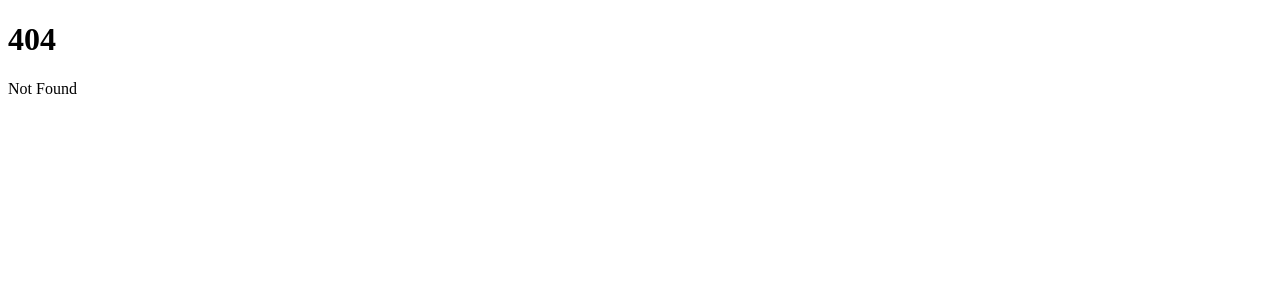
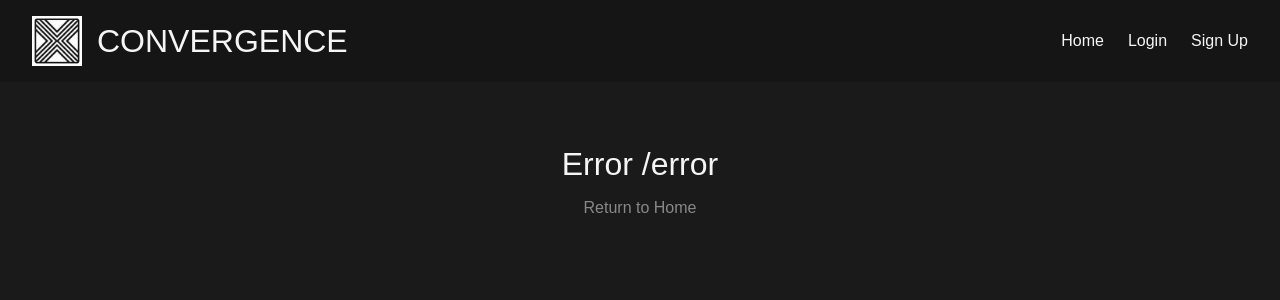
Before and after one commit to sdt6585/convergence, a SvelteKit app: page /error in a window 1280 px wide. Before the commit this address had no page. Shown: the top 300 px of the page. Built offline with nearby package versions, Linux system fonts and the light colour scheme; no server answers.

Commit message:
Github pages and error handling (maybe)

```diff
--- a/package.json
+++ b/package.json
@@ -17,10 +17,13 @@
 	"devDependencies": {
 		"@playwright/test": "^1.49.1",
 		"@sveltejs/adapter-auto": "^6.0.0",
+		"@sveltejs/adapter-static": "^3.0.8",
 		"@sveltejs/kit": "^2.16.0",
 		"@sveltejs/vite-plugin-svelte": "^5.0.0",
 		"@testing-library/jest-dom": "^6.6.3",
 		"@testing-library/svelte": "^5.2.4",
+		"cross-env": "^7.0.3",
+		"gh-pages": "^6.3.0",
 		"jsdom": "^26.0.0",
 		"svelte": "^5.0.0",
 		"svelte-check": "^4.0.0",
--- a/src/routes/(app)/+layout@.svelte
+++ b/src/routes/(app)/+layout@.svelte
@@ -5,18 +5,18 @@
 
   //Check if we're logged in or not
   const supabase = createClient(PUBLIC_SUPABASE_URL, PUBLIC_SUPABASE_ANON_KEY);
-  let email = $state('');
+  let email = $state();
   let test = $state('');
   (async function () {
     let user = await supabase.auth.getUser();
     email = user?.data?.user?.email;
-    console.log(user?.data?.user?.email);
+
     const { data, error } = await supabase
       .from('Test')
       .select('*')
 
     console.log(data);
-    test = data?.map((item) => item.name).join(', ');
+    test = data?.map((item) => item.name).join(', ') || '';
   })();
 </script>
 
--- a/src/routes/(public)/+layout.svelte
+++ b/src/routes/(public)/+layout.svelte
@@ -1,11 +1,23 @@
 <script>
-  import '../../app.css';
+  // Styles
+  import '../../styles/app.css';
+  // Supabase
   import { createClient } from '@supabase/supabase-js';
   import { PUBLIC_SUPABASE_URL, PUBLIC_SUPABASE_ANON_KEY } from '$env/static/public';
+  // Utility
+  import { getPath } from '../../utils/navigation'
+    import { afterNavigate } from '$app/navigation';
 
   //Check if we're logged in or not
+  var email = $state();
   const supabase = createClient(PUBLIC_SUPABASE_URL, PUBLIC_SUPABASE_ANON_KEY);
-  supabase.auth.getSession()
+  async function checkAuth () {
+    let userResponse = await supabase.auth.getUser();
+    email = userResponse?.data?.user?.email || false;
+  };
+  afterNavigate(checkAuth);
+
+
 </script>
 
 <div class="app">
@@ -15,9 +27,17 @@
       <h1 class="title">CONVERGENCE</h1>
     </div>
     <nav>
-      <a href="/">Home</a>
-      <a href="/login">Login</a>
-      <a href="/signup">Sign Up</a>
+      {#if email }
+        <span>Hello {email}</span>
+      {/if}
+      <a href="{getPath('/')}">Home</a>
+      {#if email }
+        <a href="{getPath('/app')}">Enter Game</a>
+        <a href="{getPath('/logout')}">Logout</a>
+      {:else}
+        <a href="{getPath('/login')}">Login</a>
+        <a href="{getPath('/signup')}">Sign Up</a>
+      {/if}
     </nav>
   </header>
 
--- /dev/null
+++ b/src/routes/(public)/error/+page.svelte
@@ -0,0 +1,21 @@
+<!-- src/routes/+error.svelte -->
+<script>
+  import { getPath } from '../../../utils/navigation';
+  import { page } from '$app/state'
+</script>
+
+<div class="error-container">
+  <h1>Error {page?.route?.id}</h1>
+  <p>{page.error?.message}</p>
+  <a href={getPath('/')}>Return to Home</a>
+</div>
+
+<style>
+  .error-container {
+    text-align: center;
+    padding: 2rem;
+  }
+  .error-container h1 {
+    margin-bottom: 1rem;
+  }
+</style>
--- a/src/routes/(public)/login/+page.svelte
+++ b/src/routes/(public)/login/+page.svelte
@@ -8,7 +8,7 @@
   // Initialize Supabase client
   const supabase = createClient(PUBLIC_SUPABASE_URL, PUBLIC_SUPABASE_ANON_KEY);
 
-  // Svelte 5 reactive variables using $state
+  // UI Variables
   let email = $state('');
   let password = $state('');
   let isLoading = $state(false);
--- /dev/null
+++ b/src/utils/navigation.js
@@ -0,0 +1,11 @@
+// src/lib/utils/navigation.js
+import { base } from '$app/paths';
+
+/**
+ * Utility function to calculate paths in different environments
+ * @param {string} path The path after the root url,
+ * @returns {string}  returns "https://rooturl" + path
+ */
+export function getPath(path) {
+    return `${base}${path}`;
+}
--- a/svelte.config.js
+++ b/svelte.config.js
@@ -1,12 +1,19 @@
 import adapter from '@sveltejs/adapter-auto';
+import { vitePreprocess } from '@sveltejs/vite-plugin-svelte';
 
 /** @type {import('@sveltejs/kit').Config} */
 const config = {
 	kit: {
-		// adapter-auto only supports some environments, see https://svelte.dev/docs/kit/adapter-auto for a list.
-		// If your environment is not supported, or you settled on a specific environment, switch out the adapter.
-		// See https://svelte.dev/docs/kit/adapters for more information about adapters.
-		adapter: adapter()
+		adapter: adapter({
+			pages: 'build',
+			assets: 'build',
+			fallback: '404.html',
+			precompress: false,
+			strict: true
+		}),
+		paths: {
+			base: process.env.NODE_ENV === 'production' ? 'https://sdt6585.github.io/convergence/' : ''
+		}
 	}
 };
 
```
Also changed, not shown: src/routes/(public)/logout/+page.svelte (added, +59 -0 lines), static/404.html (added, +14 -0 lines), 2 other files (tests, documents, lock files or other folders).
